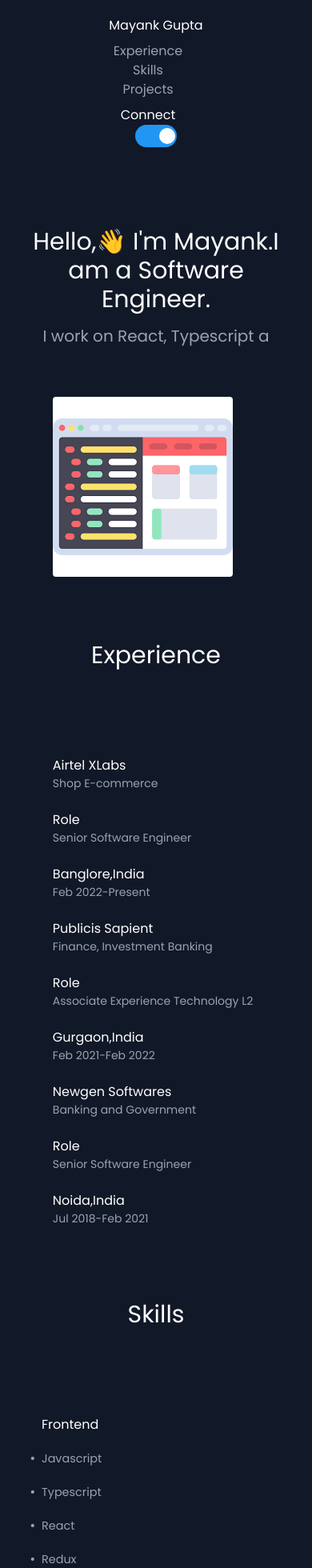
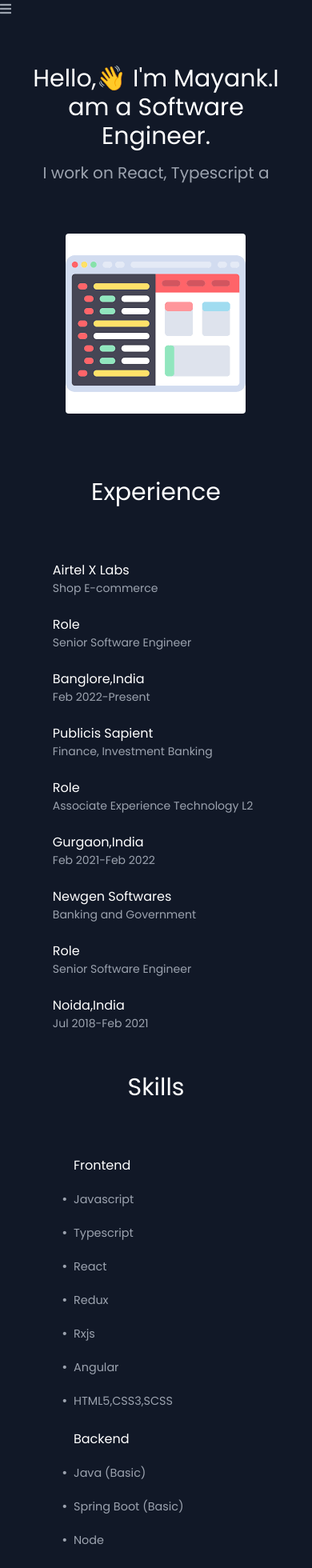
Before and after one commit to mayank8995/Personal-Website, a React (Create React App) app: page / in a window 390 px wide. Shown: the top 1960 px of the page at 80% size. Built offline with nearby package versions, Linux system fonts and the light colour scheme.

Commit message:
mobile css added

```diff
--- a/src/App.js
+++ b/src/App.js
@@ -14,15 +14,12 @@
   return (
     <main className="dark:text-gray-400  dark:bg-gray-900 body-font">
       <Header />
-      <Home />
-      {/* <div class="relative flex py-5 items-center">
-    <div class="flex-grow border-t border-gray-400"></div>
-    <span class="flex-shrink mx-4 text-gray-400">Content</span>
-    <div class="flex-grow border-t border-gray-400"></div>
-</div> */}
-      <Experience />
-      <Skills />
-      <Projects />
+      <div>
+        <Home />
+        <Experience />
+        <Skills />
+        <Projects />
+      </div>
       <Footer />
     </main>
   );
--- a/src/components/header/header.js
+++ b/src/components/header/header.js
@@ -2,7 +2,7 @@
 import $ from 'jquery';
 const Header = (props) => {
     const linksContainer = document.querySelector(".links-container");
-    const [theme, setTheme] = useState(true)
+    const [theme, setTheme] = useState(true);
     function animateScroll(idToScrollTo) {
         if (window.outerWidth <= 425)
             linksContainer.style.height = 0;
@@ -10,9 +10,11 @@
     }
     useEffect(() => {
         if (theme) {
-            document.documentElement.classList.add('dark')
+            document.documentElement.classList.add('dark');
+            document.body.classList.add('bg-gray-900');
         } else {
-            document.documentElement.classList.remove('dark')
+            document.documentElement.classList.remove('dark');
+            document.body.classList.remove('bg-gray-900');
         }
     }, [theme])
     function setThemeBackground() {
@@ -22,19 +24,48 @@
             setTheme(true);
         }
     }
+    function openbar() {
+        document.querySelector(".links-container").style.display = 'flex';
+        document.querySelector(".open").style.display = 'none';
+        document.querySelector(".close").style.display = 'block';
+        document.querySelector(".connect").classList.add('connect-position');
+        document.querySelector(".name").classList.add('name-position');
+    }
+    function closebar() {
+        document.querySelector(".links-container").style.display = 'none';
+        document.querySelector(".open").style.display = 'block';
+        document.querySelector(".close").style.display = 'none';
+        document.querySelector(".connect").classList.remove('connect-position');
+        document.querySelector(".name").classList.remove('name-position');
+    }
     return <header className='top-0 z-10'>
         <div className='links-container container mx-auto flex flex-wrap p-5 flex-col md:flex-row items-center'>
+            <div className='name'>
                 <a className='dark:text-white' href="#home" onClick={() => animateScroll('home')}>Mayank Gupta</a>
+            </div>
             <nav className='mx-auto flex flex-wrap p-2 flex-col md:flex-row items-center'>
-                <a className='mr-5 no-underline hover:underline' href="#experience" onClick={() => animateScroll('experience')}>Experience</a>
-                <a className='mr-5 no-underline hover:underline' href="#skills" onClick={() => animateScroll('skills')}>Skills</a>
-                <a className='mr-5 no-underline hover:underline' href="#projects" onClick={() => animateScroll('projects')}>Projects</a>
+                <a className='mr-5 no-underline hover:dark:text-white hover:underline' href="#experience" onClick={() => animateScroll('experience')}>Experience</a>
+                <hr />
+                <a className='mr-5 no-underline hover:dark:text-white hover:underline' href="#skills" onClick={() => animateScroll('skills')}>Skills</a>
+                <hr />
+                <a className='mr-5 no-underline hover:dark:text-white hover:underline' href="#projects" onClick={() => animateScroll('projects')}>Projects</a>
+                <hr />
             </nav>
+            <div className='connect'>
                 <a className='dark:text-white mr-5 no-underline hover:underline' href="#connect">Connect</a>
                 <label className="switch" >
                     <input onClick={setThemeBackground} type="checkbox" defaultChecked />
                     <span className="slider round"></span>
                 </label>
+            </div>
+        </div>
+        <div className="nav-header">
+            <button className='open' onClick={openbar}>
+                <i className="fas fa-bars"></i>
+            </button>
+            <button className='close' onClick={closebar}>
+                <i className="fas fa-times" aria-hidden="true"></i>
+            </button>
         </div>
 
     </header>
--- a/src/components/main/experience/experience.js
+++ b/src/components/main/experience/experience.js
@@ -4,9 +4,9 @@
 
     return <section id="experience">
         <h1 className='text-center title-font sm:text-3xl text-3xl mb-4 font-medium dark:text-white'>Experience</h1>
-        <div className="container mx-auto flex px-10 py-20 md:flex-row flex-col items-center ">
+        <div className="container mx-auto flex px-10 py-10 md:flex-row flex-col items-center ">
             <div className="lg:max-w-lg lg:w-full md:w-1/3 w-5/6 m-3">
-                <h3 className='dark:text-white'>Airtel XLabs</h3>
+                <h3 className='dark:text-white'>Airtel X Labs</h3>
                 <h4 className='text-sm'>Shop E-commerce</h4><br />
                 <h4 className='dark:text-white'>Role</h4>
                 <h5 className='text-sm'>Senior Software Engineer</h5><br />
--- a/src/components/main/home/home.js
+++ b/src/components/main/home/home.js
@@ -77,20 +77,8 @@
                         data-period="2000"
                         data-rotate='["work on React, Typescript and Javascript.","am Iron Man." ]'></span>
                 </h1>
-                {/* <div className="flex justify-center">
-                    <a
-                        href="#contact"
-                        className="inline-flex text-white bg-green-500 border-0 py-2 px-6 focus:outline-none hover:bg-green-600 rounded text-lg">
-                        Work With Me
-                    </a>
-                    <a
-                        href="#projects"
-                        className="ml-4 inline-flex text-gray-400 bg-gray-800 border-0 py-2 px-6 focus:outline-none hover:bg-gray-700 hover:text-white rounded text-lg">
-                        See My Past Work
-                    </a>
-                </div> */}
             </div>
-            <div className="lg:max-w-lg lg:w-full md:w-1/2 w-5/6">
+            <div className="img lg:max-w-lg lg:w-full md:w-1/2 w-5/6">
                 <img
                     className="object-cover object-center rounded"
                     alt="hero"
--- a/src/components/main/projects/projects.js
+++ b/src/components/main/projects/projects.js
@@ -4,8 +4,8 @@
 
     return <section id="projects">
         <h1 className='text-center title-font sm:text-3xl text-3xl mb-4 font-medium dark:text-white'>Projects</h1>
-        <div className="container mx-auto flex px-10 py-20 md:flex-row flex-col items-start">
-            <div className="lg:max-w-lg lg:w-full md:w-1/3 w-5/6 m-3">
+        <div className="container mx-auto flex px-10 py-10 md:flex-row flex-col items-start">
+            <div className="px-10 lg:max-w-lg lg:w-full md:w-1/3 w-5/6 m-3">
                 <h3 className='dark:text-white'>Shop E-commerce</h3>
                 <h4 className='text-sm dark:text-slate-300'>Airtel XLabs, Banglore</h4>
                 <p >
@@ -17,7 +17,7 @@
 
                 </p>
             </div>
-            <div className="lg:max-w-lg lg:w-full md:w-1/3 w-5/6 m-3">
+            <div className="px-10 lg:max-w-lg lg:w-full md:w-1/3 w-5/6 m-3">
                 <h3 className='dark:text-white'>Finance, Investment Banking</h3>
                 <h4 className='text-sm dark:text-slate-300'>Publicis Sapient, Gurgaon</h4>
                 <p>
@@ -32,7 +32,7 @@
 
                 </p>
             </div>
-            <div className="lg:max-w-lg lg:w-full md:w-1/3 w-5/6 m-3">
+            <div className="px-10 lg:max-w-lg lg:w-full md:w-1/3 w-5/6 m-3">
                 <h3 className='dark:text-white'>Corms</h3>
                 <h4 className='text-sm dark:text-slate-300'>Newgen Softwares, Noida</h4>
                 <p>
--- a/src/components/main/skills/skills.js
+++ b/src/components/main/skills/skills.js
@@ -4,8 +4,8 @@
 
     return <section id="skills">
         <h1 className='text-center title-font sm:text-3xl text-3xl mb-4 font-medium dark:text-white'>Skills</h1>
-        <div className="container mx-auto flex px-10 py-20 md:flex-row flex-col items-start">
-            <div className="lg:max-w-lg lg:w-full md:w-1/3 w-5/6 m-3">
+        <div className="container mx-auto flex px-10 py-10 md:flex-row flex-col items-start">
+            <div className="px-10 lg:max-w-lg lg:w-full md:w-1/3 w-5/6 m-3">
                 <h3 className='dark:text-white'>Frontend</h3>
                 <ul className='text-base'>
                     <li>Javascript</li>
@@ -18,7 +18,7 @@
                 </ul>
 
             </div>
-            <div className="lg:max-w-lg lg:w-full md:w-1/3 w-5/6 m-3">
+            <div className="px-10 lg:max-w-lg lg:w-full md:w-1/3 w-5/6 m-3">
                 <h3 className='dark:text-white'>Backend</h3>
                 <ul className='text-base'>
                     <li>Java (Basic)</li>
@@ -27,7 +27,7 @@
                 </ul>
 
             </div>
-            <div className="lg:max-w-lg lg:w-full md:w-1/3 w-5/6 m-3">
+            <div className="px-10 lg:max-w-lg lg:w-full md:w-1/3 w-5/6 m-3">
                 <h3 className='dark:text-white'>Tools</h3>
                 <ul className='text-base'>
 
@@ -38,7 +38,7 @@
                 </ul>
 
             </div>
-            <div className="lg:max-w-lg lg:w-full md:w-1/3 w-5/6 m-3">
+            <div className="px-10 lg:max-w-lg lg:w-full md:w-1/3 w-5/6 m-3">
                 <h3 className='dark:text-white'>Other Skills</h3>
                 <ul className='text-base'>
                     <li>Good Communication Skills</li>
--- a/src/index.css
+++ b/src/index.css
@@ -98,3 +98,61 @@
 .slider.round:before {
   border-radius: 50%;
 }
+hr{
+  display: hidden;
+}
+.img{
+  display: flex;
+    align-items: center;
+    justify-content: center;
+}
+.nav-header{
+  display: none;
+}
+/* Extra small devices (phones, 600px and down) */
+@media only screen and (max-width: 425px) {
+}
+/* Small devices (portrait tablets and large phones, 600px and up) */
+@media only screen and (min-width: 320px) and (max-width: 767px) {
+
+  .switch {
+    width: 46px;
+    height: 22px;
+  }
+  .slider:before {
+    height: 15px;
+    width: 15px;
+}
+nav{
+  width:93%;
+  border: 1px solid;
+  margin:1.25rem;
+  text-decoration: underline;
+}
+.connect > a {
+  text-decoration: underline;
+}
+.nav-header{
+  position: absolute;
+  top: 0;
+}
+.links-container{
+  display: none;
+}
+.close{
+  display: none;
+}
+.connect-position{
+  position: absolute;
+    right: 5px;
+    top: 5px;
+}
+.name-position{
+  position: absolute;
+    top: 0.5rem;
+    left: 2rem;
+}
+.nav-header{
+  display: block;
+}
+}
```
Lines whose indentation alone changed are shown as unchanged.
